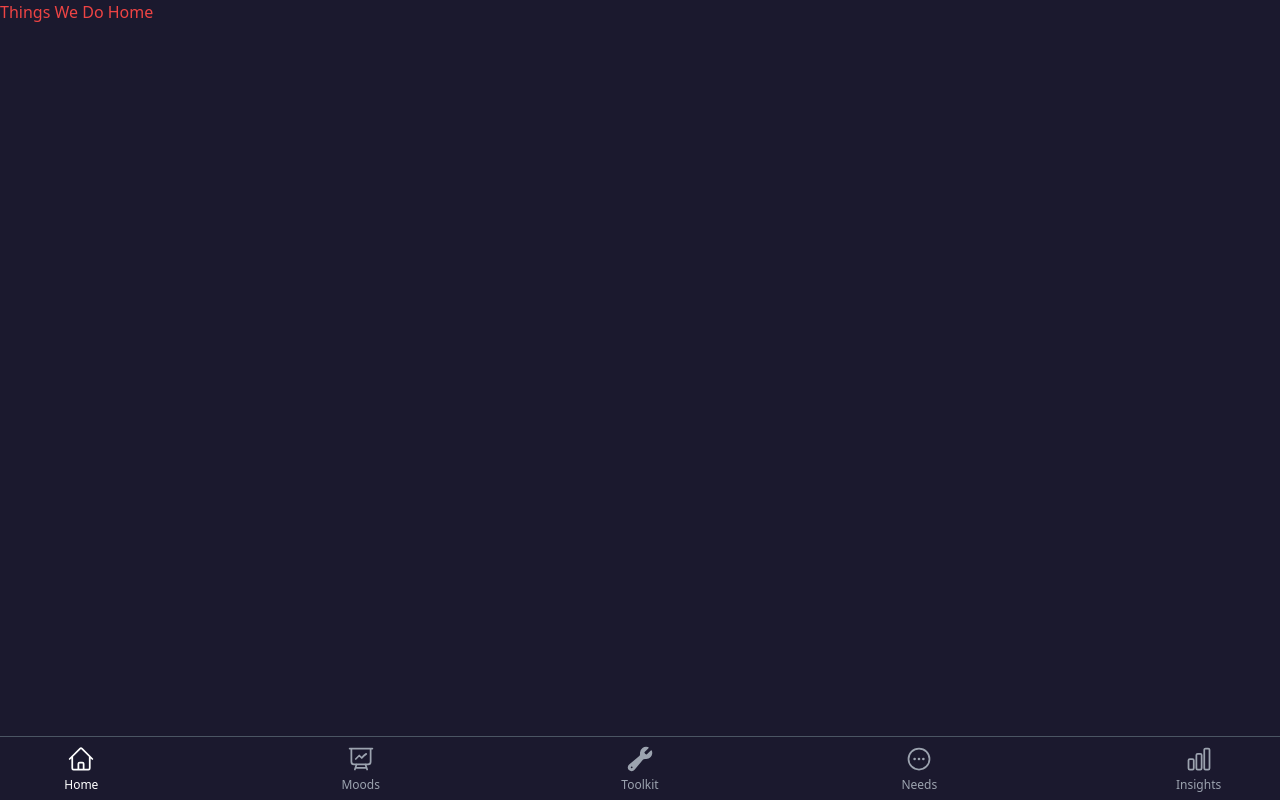
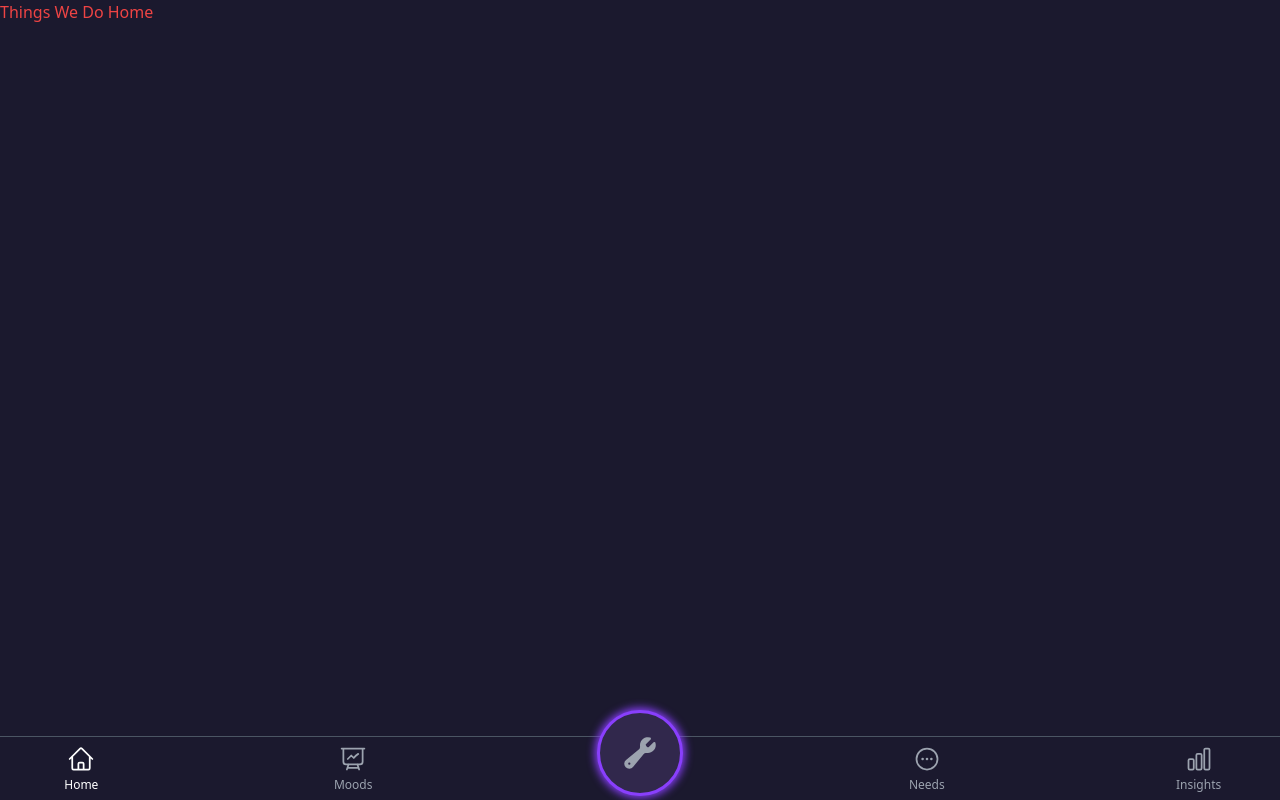
Before and after one commit to fac30/things-we-do, a Next.js app: page / in a window 1280 px wide. Built offline with nearby package versions, Linux system fonts and the light colour scheme.

Commit message:
feat: navbar toolkit now shines and is larger

```diff
--- a/src/ui/layout/Navbar/NavbarLinks.tsx
+++ b/src/ui/layout/Navbar/NavbarLinks.tsx
@@ -13,7 +13,12 @@ import NavLink from "../../shared/NavLink";
 const links = [
   { title: "Home", icon: HomeIcon, destination: "/" },
   { title: "Moods", icon: PresentationChartLineIcon, destination: "/moods" },
-  { title: "Toolkit", icon: WrenchIcon, destination: "/toolkit" },
+  {
+    title: "Toolkit",
+    icon: WrenchIcon,
+    destination: "/toolkit",
+    isToolkit: true,
+  },
   { title: "Needs", icon: EllipsisHorizontalCircleIcon, destination: "/needs" },
   { title: "Insights", icon: ChartBarIcon, destination: "/insights" },
 ];
@@ -27,6 +32,7 @@ export default function NavbarLinks() {
           title={link.title}
           Icon={link.icon}
           destination={link.destination}
+          isToolkit={link.isToolkit}
         />
       ))}
     </div>
--- a/src/ui/shared/NavLink.tsx
+++ b/src/ui/shared/NavLink.tsx
@@ -6,11 +6,17 @@ import clsx from "clsx";
 
 interface NavLinkProps {
   title?: string;
-  Icon?: React.ComponentType<{ className?: string }>; // Typing for Heroicons or similar
+  Icon?: React.ComponentType<{ className?: string }>;
   destination: string;
+  isToolkit?: boolean;
 }
 
-export default function NavLink({ title, Icon, destination }: NavLinkProps) {
+export default function NavLink({
+  title,
+  Icon,
+  destination,
+  isToolkit,
+}: NavLinkProps) {
   const pathname = usePathname();
   const isActive = pathname === destination;
 
@@ -20,12 +26,23 @@ export default function NavLink({ title, Icon, destination }: NavLinkProps) {
       className={clsx(
         `flex flex-col items-center justify-center w-14 h-14 text-gray-400`,
         {
-          " text-white": isActive,
+          "text-white": isActive,
+          "border-twd-primary-purple border-solid border-[3px] rounded-full p-10 bg-twd-navbar-background shadow-[0px_0px_8px_2px_rgba(137,63,252)] -translate-y-4 ":
+            isToolkit,
+          "bg-gray-100 text-twd-primary-purple ": isActive && isToolkit,
         }
       )}
     >
-      {Icon && <Icon className="h-7 w-7" />}
-      <p className="text-xs mt-1">{title}</p>
+      {Icon && (
+        <Icon
+          className={clsx("flex-shrink-0", {
+            "h-7 w-7": !isToolkit,
+            "h-9 w-9": isToolkit,
+          })}
+        />
+      )}
+
+      {!isToolkit && <p className="text-xs mt-1">{title}</p>}
     </Link>
   );
 }
```
